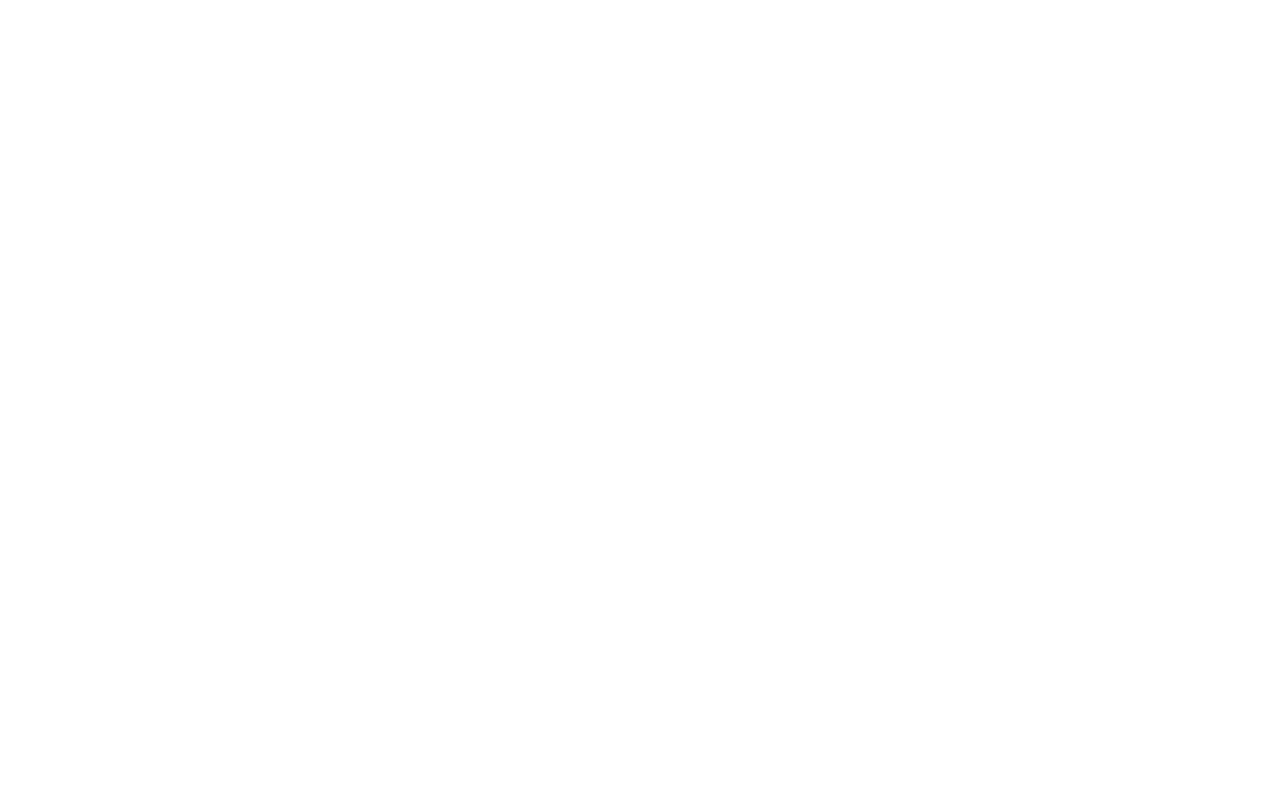
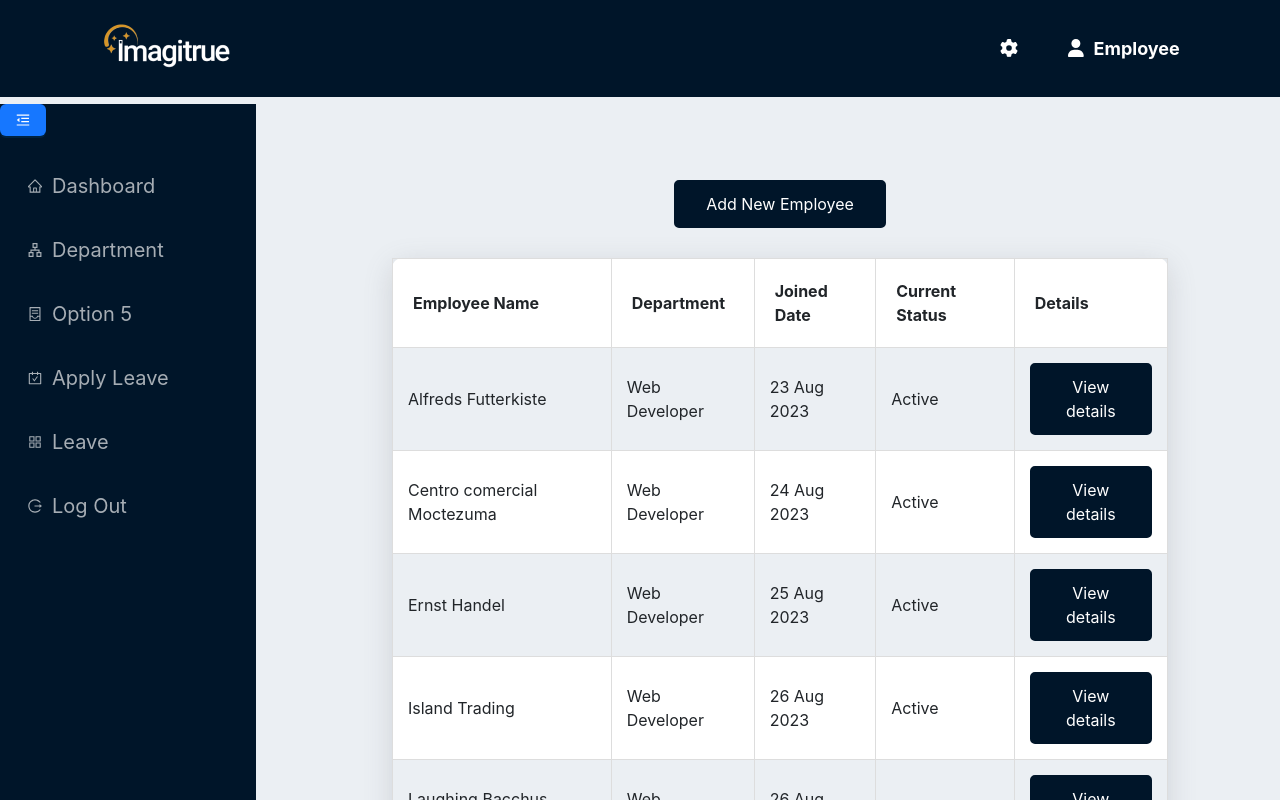
Before and after one commit to ankushrwt602/new-leave-form, a React (Create React App) app: page /main/admin-employee-section in a window 1280 px wide. Before the commit this address had no page. Shown: the top 800 px of the page. Built offline with nearby package versions, Linux system fonts and the light colour scheme.

Commit message:
dfgvbnm,

```diff
--- a/src/App.css
+++ b/src/App.css
@@ -151,6 +151,7 @@ section.apply_leave {
   padding-right: 100px;
   background: #ebeff3;
   padding-left: 380px;
+  padding-bottom: 80px;
 }
 
 :where(.css-dev-only-do-not-override-byeoj0).ant-form-item .ant-form-item-control-input {
@@ -422,3 +423,85 @@ section.pie-chart {
 .admin-lastest-leave-table tr:nth-child(even) button:hover {
   background-color: #ebeff3;
 }
+
+/*Admin Employee section*/
+.admin-employee-section {
+  padding-left: 380px;
+  padding-top: 150px;
+  padding-right: 100px;
+  background: #ebeff3;
+  padding-bottom: 80px;
+}
+
+.admin-employee-table table {
+  border-collapse: collapse;
+  width: 100%;
+}
+
+.admin-employee-table td {
+  border: 1px solid #dddddd;
+  text-align: left;
+  padding: 15px;
+}
+
+.admin-employee-table th{
+  border: 1px solid #dddddd;
+  text-align: left;
+  padding: 20px;
+}
+
+.admin-employee-table tr:nth-child(even) {
+  background-color: #ebeff3;
+}
+
+.admin-employee-table {
+  background: #fff;
+  border-radius: 10px;
+  box-shadow: rgba(100, 100, 111, 0.2) 0px 7px 29px 0px;
+}
+
+.admin-employee-table button {
+  border: 2px solid #001529;
+  background: #001529;
+  color: #fff;
+  padding: 10px 20px;
+  border-radius: 5px;
+}
+
+.admin-employee-table button:hover {
+  border: 2px solid #001529;
+  background: #fff;
+  color: #001529;
+}
+
+.admin-employee-table tr:nth-child(even) button:hover {
+  background-color: #ebeff3;
+}
+
+.add-employye-btn {
+  text-align: center;
+  padding: 30px;
+}
+
+.add-employye-btn button {
+  padding: 10px 30px;
+  border-radius: 5px;
+  background: #001529;
+  color: #fff;
+  border: 2px solid #001529;
+}
+
+.add-employye-btn button:hover {
+  background: #ebeff3;
+  color: #001529;
+}
+
+/* Add Employee Section */
+section.add_employye {
+  padding-top: 150px;
+  overflow: hidden;
+  padding-right: 100px;
+  background: #ebeff3;
+  padding-left: 380px;
+  padding-bottom: 80px;
+}
--- a/src/App.js
+++ b/src/App.js
@@ -5,6 +5,8 @@ import LoginComponent from "./Component/LoginComponent";
 import ApplyleaveComponent from "./Component/ApplyleaveComponent";
 import DashboardComponent from "./Component/DashboardComponent";
 import AdminDashboardComponent from "./Component/AdminDashboardComponent";
+import AdminEmployeeSection from "./Component/AdminEmployeeSectionComponent";
+import AddEmployee from "./Component/AddEmployee";
 
 function App() {
   return (
@@ -16,6 +18,8 @@ function App() {
       <Route path="/main/apply-leave" element={<ApplyleaveComponent/>} />
       <Route path="/main/dashboard-employee" element={<DashboardComponent/>}/>
       <Route path="/main/dashboard-admin" element={<AdminDashboardComponent/>}/>
+      <Route path="/main/admin-employee-section" element={<AdminEmployeeSection/>}/>
+      <Route path="/main/add-employee" element={<AddEmployee/>}/>
     </Routes>
   </Router>
   </>
--- /dev/null
+++ b/src/Component/AddEmployee.js
@@ -0,0 +1,188 @@
+import { PlusOutlined } from "@ant-design/icons";
+import Layout from "../Component/layoutComponent";
+import React, { useState } from "react";
+import { Button, DatePicker, Radio, Form, Input, Select } from "antd";
+const { TextArea } = Input;
+const AddEmployee = () => {
+  const [componentDisabled, setComponentDisabled] = useState(true);
+  return (
+    <>
+      <Layout />
+      <section className="add_employye">
+        {/* <Checkbox
+        checked={componentDisabled}
+        onChange={(e) => setComponentDisabled(e.target.checked)}
+      >
+        Form disabled
+      </Checkbox> */}
+        <Form
+          labelCol={{
+            span: 4,
+          }}
+          wrapperCol={{
+            span: 14,
+          }}
+          layout="horizontal"
+          disabled={componentDisabled}
+          style={{
+            maxWidth: 600,
+          }}
+        >
+          <Form.Item
+            label="Full Name"
+            name={["user", "name"]}
+            rules={[
+              {
+                required: true,
+                message: "Please input the employee's Full Name!",
+              },
+            ]}
+          >
+            <Input />
+          </Form.Item>
+
+          <Form.Item
+            name={["email", "email"]}
+            label="Email"
+            rules={[
+              {
+                type: "email",
+                required: true,
+                message: "Please input the employee's Email!",
+              },
+            ]}
+          >
+            <Input />
+          </Form.Item>
+
+          <Form.Item label="Department">
+            <Select>
+              <Select.Option value="web">Web Developer</Select.Option>
+              <Select.Option value="ui">UI/Ux Designer</Select.Option>
+              <Select.Option value="digital">Digital Marketar</Select.Option>
+            </Select>
+            rules={[
+              {
+                type: "department",
+                required: true,
+                message: "Please input the employee's Department!",
+              },
+            ]}
+          </Form.Item>
+
+          <Form.Item label="Gender">
+            <Radio.Group>
+              <Radio value="female"> Female </Radio>
+              <Radio value="male"> Male </Radio>
+            </Radio.Group>
+            rules={[
+              {
+                type: "radio",
+                required: true,
+                message: "Please input the employee's Gender!",
+              },
+            ]}
+          </Form.Item>
+
+          <Form.Item label="Date of Birth">
+            <DatePicker />
+            rules={[
+              {
+                type: "email",
+                required: true,
+                message: "Please input the employee's D.O.B!",
+              },
+            ]}
+          </Form.Item>
+
+          <Form.Item
+            name="phone"
+            label="Phone Number"
+            rules={[
+              { required: true, message: "Please input the employee's Contact Number!" },
+            ]}
+          >
+            <Input />
+          </Form.Item>
+
+          <Form.Item
+            label="City"
+            name={["city", "city"]}
+            rules={[
+              {
+                required: true,
+                message: "Please input the employee's City!",
+              },
+            ]}
+          >
+            <Input />
+          </Form.Item>
+
+          <Form.Item
+            label="State"
+            name={["state", "state"]}
+            rules={[
+              {
+                required: true,
+                message: "Please input the employee's State!",
+              },
+            ]}
+          >
+            <Input />
+          </Form.Item>
+
+          <Form.Item label="Address">
+            <TextArea rows={3} />
+            name={["address", "address"]}
+            rules={[
+              {
+                required: true,
+                message: "Please input the employee's Address!",
+              },
+            ]}
+          </Form.Item>
+
+          <h2>Set Credentials for Employee Login</h2>
+
+          <Form.Item
+            label="Username"
+            name={["user", "name"]}
+            rules={[
+              {
+                required: true,
+                message: "Please input the employee's Username!",
+              },
+            ]}
+          >
+            <Input />
+          </Form.Item>
+
+          <Form.Item
+            label="Password"
+            name={["password", "password"]}
+            rules={[
+              {
+                required: true,
+                message: "Please input the employee's Password!",
+              },
+            ]}
+          >
+            <Input.Password />
+          </Form.Item>
+
+          <div className="addemployeebtn">
+            <div className="buttons">
+              <Form.Item>
+                <Button className="marg-right">Proceed</Button>
+              </Form.Item>
+              <Form.Item>
+                <Button className="cancel">Cancel</Button>
+              </Form.Item>
+            </div>
+          </div>
+        </Form>
+      </section>
+    </>
+  );
+};
+export default AddEmployee;
--- /dev/null
+++ b/src/Component/AdminEmployeeSectionComponent.js
@@ -0,0 +1,86 @@
+import Layout from '../Component/layoutComponent';
+import React from 'react'
+
+function AdminEmployeeSection(){
+    return(
+        <>
+        <Layout/>
+        <section className='admin-employee-section'>
+            <div className="container">
+                <div className="inner-admin-employee-frame">
+                    <div className="add-employye-btn">
+                        <button>Add New Employee</button>
+                    </div>
+                    <div className="admin-employee-table">
+                    <table>
+                <tr>
+                  <th>Employee Name</th>
+                  <th>Department</th>
+                  <th>Joined Date</th>
+                  <th>Current Status</th>
+                  <th>Details</th>
+                </tr>
+                <tr>
+                  <td>Alfreds Futterkiste</td>
+                  <td>Web Developer</td>
+                  <td>23 Aug 2023</td>
+                  <td>Active</td>
+                  <td>
+                    <button>View details</button>
+                  </td>
+                </tr>
+                <tr>
+                  <td>Centro comercial Moctezuma</td>
+                  <td>Web Developer</td>
+                  <td>24 Aug 2023</td>
+                  <td>Active</td>
+                  <td>
+                    <button>View details</button>
+                  </td>
+                </tr>
+                <tr>
+                  <td>Ernst Handel</td>
+                  <td>Web Developer</td>
+                  <td>25 Aug 2023</td>
+                  <td>Active</td>
+                  <td>
+                    <button>View details</button>
+                  </td>
+                </tr>
+                <tr>
+                  <td>Island Trading</td>
+                  <td>Web Developer</td>
+                  <td>26 Aug 2023</td>
+                  <td>Active</td>
+                  <td>
+                    <button>View details</button>
+                  </td>
+                </tr>
+                <tr>
+                  <td>Laughing Bacchus Winecellars</td>
+                  <td>Web Developer</td>
+                  <td>26 Aug 2023</td>
+                  <td>Active</td>
+                  <td>
+                    <button>View details</button>
+                  </td>
+                </tr>
+                <tr>
+                  <td>Magazzini Alimentari Riuniti</td>
+                  <td>Web Developer</td>
+                  <td>27 Aug 2023</td>
+                  <td>Active</td>
+                  <td>
+                    <button>View details</button>
+                  </td>
+                </tr>
+              </table>
+                    </div>
+                </div>
+            </div>
+        </section>
+        </>
+    );
+}
+
+export default AdminEmployeeSection;
--- a/src/Component/ApplyleaveComponent.js
+++ b/src/Component/ApplyleaveComponent.js
@@ -158,7 +158,7 @@ const ApplyleaveComponent = () => {
               <div className="applybtn">
                 <div className="buttons">
                   <Form.Item>
-                    <Button className="marg-right">Button</Button>
+                    <Button className="marg-right">Submit</Button>
                   </Form.Item>
                   <Form.Item>
                     <Button className="cancel">Cancel</Button>
--- a/src/constant/sidebarItemsconstant.js.js
+++ b/src/constant/sidebarItemsconstant.js.js
@@ -31,7 +31,7 @@ export const employeItems = [
 
 export const adminItems = [
     getItem("Dashboard", "1", <HomeOutlined />,'' ,'admin', '/main/dashboard-admin'),
-    getItem("Employee", "2", <ApartmentOutlined /> ,'','admin'),
+    getItem("Employee Section", "2", <ApartmentOutlined /> ,'','admin','/main/admin-employee-section'),
     getItem("Leave", "3", <ContainerOutlined /> ,'' ,'admin'),
     getItem("Log Out", "4", <LogoutOutlined /> ,'' ,'admin'),
   ];
```
Also changed, not shown: src/Component/AdminDashboardComponent.js (+19 -7 lines), src/Component/SidebarComponent.js (+12 -14 lines).
